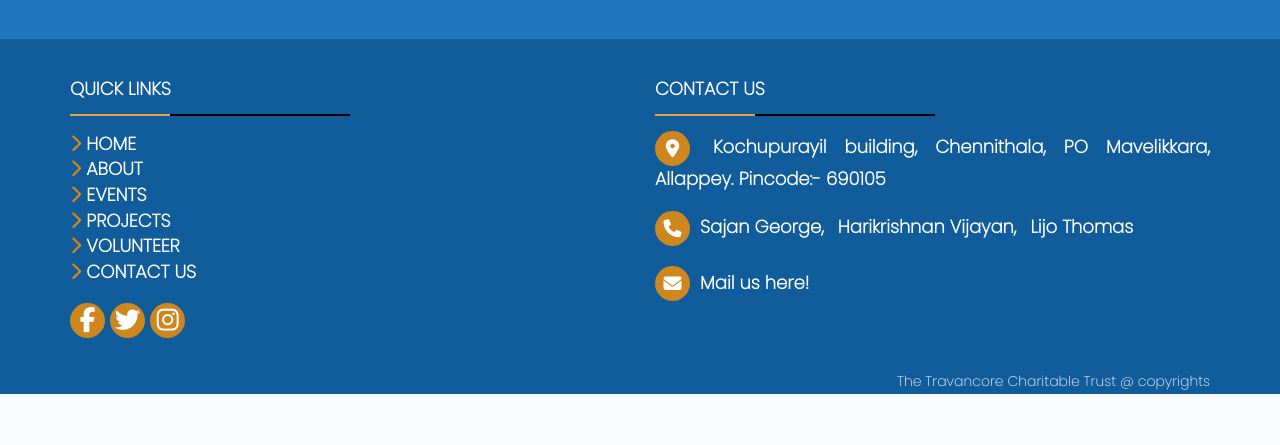
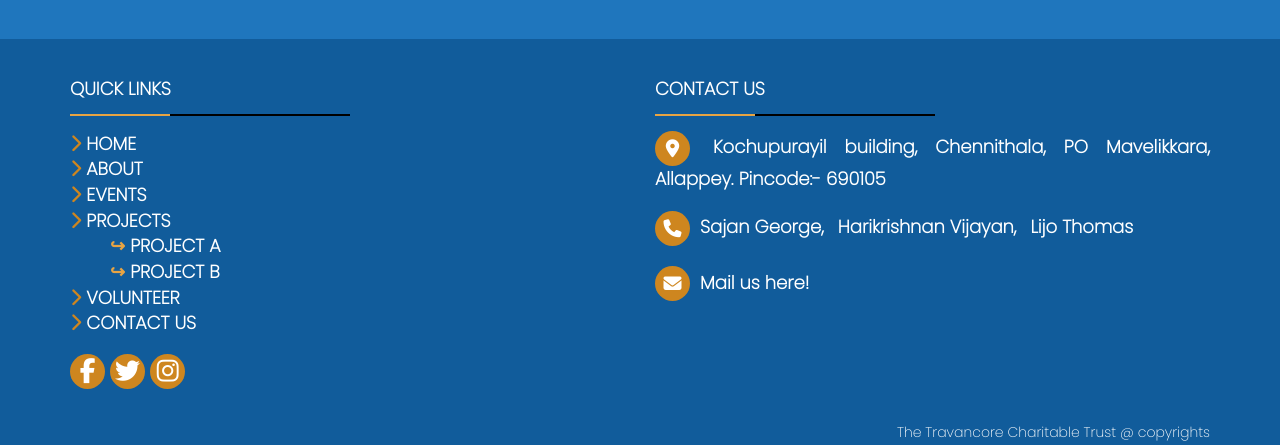
Before and after one commit to Unisight-Technologies/travancore-trust-website, a Django app: page /contact/ in a window 1280 px wide. Shown: the part 1252-1697 px from the top of the page. Before the commit the page ends 1646 px from the top, so only its background shows below. Run offline with Django 3.2, Linux system fonts and the light colour scheme; some libraries are stand-ins or nearby versions.

Commit message:
Fixed small things
Team icons fixed, project footer sub options done, volunteer image fixed, contact icons fixed

```diff
--- a/trust/static/assets/css/style.css
+++ b/trust/static/assets/css/style.css
@@ -47,7 +47,7 @@ body {
 /* Set a specific color for each brand */
 
 /* Facebook */
-.fa-facebook {
+.social-media .fa-facebook {
   margin-top: 8px;
   padding-top: 5px;
   background: #ce861f;
@@ -55,7 +55,7 @@ body {
 }
 
 /* Twitter */
-.fa-twitter {
+.social-media .fa-twitter {
   margin-top: 8px;
   padding-top: 5px;
   background: #ce861f;
@@ -497,7 +497,7 @@ box-shadow: 0 4px 8px 0 rgba(0, 0, 0, 1), 0 6px 20px 0 rgba(0, 0, 0, 1);
 }
 
 .volunteer-image{
-  height: 30%;
+  height: 600px;
   width: 40%;
 }
 
@@ -658,7 +658,7 @@ a:hover, a:focus, a:active {
 }
 .carousel-home .carousel-title {
   color: #fff;
-  font-family: "Dosis", sans-serif;
+  font-family: "Poppins", sans-serif;
   font-size: 50px;
   font-weight: bold;
   text-transform: uppercase;
@@ -863,6 +863,13 @@ a:hover, a:focus, a:active {
   margin: 0;
   background: #e8a443;
 }
+
+.footer-ul .submenu li::before {
+  list-style: circle;
+  content: "\21AA";
+  color: #e8a443;
+}
+
 .list-unstyled {
   padding-left: 0;
   list-style: none; }
@@ -979,11 +986,13 @@ a:hover, a:focus, a:active {
   display: inline-block;
   width: 35px;
   height: 35px;
-  background: #1f76bd;
+  background: #ce861f;
   vertical-align: middle;
   margin-right: 5px;
   color: #fff;
   text-align: center;
+  border-radius: 50%;
+
 }
 .contact-items .contact-icon .fa {
   vertical-align: sub;
--- a/trust/templates/base.html
+++ b/trust/templates/base.html
@@ -166,10 +166,10 @@
                                           </ul> -->
                                         </li>
                                         <li><a href="{% url 'project' %}"><span class="fa fa-chevron-right mr-2" style="color:#ce861f;"></span> PROJECTS</a>
-                                          <!-- <ul class="submenu">
-                                            <li class="submenu-item"><a href="{% url 'events' %}"> EVENTS</a></li>
-                                            <li class="submenu-item"><a href="{% url 'fundraising' %}"> FUND RAISING</a></li>
-                                          </ul>--> </li>
+                                          <ul class="submenu" style="list-style: none">
+                                            <li class="submenu-item" ><a href="{% url 'events' %}"><span></span> PROJECT A</a></li>
+                                            <li class="submenu-item"><a href="{% url 'fundraising' %}"> PROJECT B</a></li>
+                                          </ul> </li>
                                         <li><a href="{% url 'volunteer' %}"><span class="fa fa-chevron-right mr-2" style="color:#ce861f;"></span> VOLUNTEER</a></li>
                                         <li><a href="{% url 'contact' %}"><span class="fa fa-chevron-right mr-2" style="color:#ce861f;"></span> CONTACT US</a></li>
                                   </ul>
```
